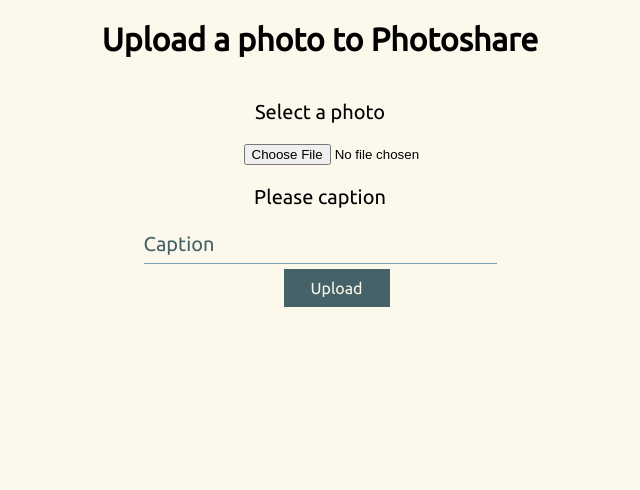
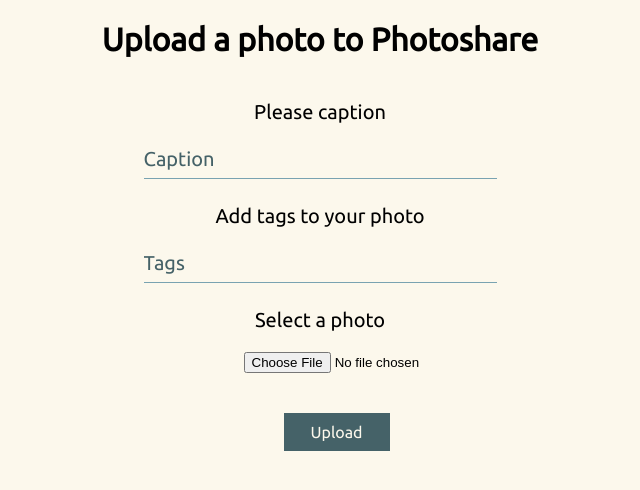
Before and after one commit to Farid-Karimli/Photoshare, a Flask app: page /upload/1 in a window 1280 px wide. Shown: the part 96-586 px from the top of the page, without its empty margins (320-960 px from the left). Run offline with Flask 2, Linux system fonts and the light colour scheme; a user stored in the database is signed in; data comes from the database, SQL or seed files in the repository; both versions use the stored data as it was after the commit; some libraries are stand-ins or nearby versions.

Commit message:
added tag feature

```diff
--- a/RUN_THIS.sql
+++ b/RUN_THIS.sql
@@ -14,6 +14,6 @@ CREATE TABLE likes(
     FOREIGN KEY(photo_id) REFERENCES Pictures(picture_id) ON DELETE CASCADE
 
 );
-
+use photoshare;
 ALTER TABLE ALBUMS
 ALTER COLUMN date_created SET DEFAULT (DATE_FORMAT(NOW(), '%y-%m-%d'));
--- a/app.py
+++ b/app.py
@@ -226,6 +226,21 @@ def getPhotoComments(photo_id,comment_filter=None):
 	print(f'comments: {info_raw}')
 	return info_raw
 
+def getPhotoTags(photo_id):
+	cursor = conn.cursor()
+	cursor.execute(f'''SELECT * FROM has_tag H
+					   CROSS JOIN Tags T
+					   ON H.tag_id = T.tag_id
+					   WHERE picture_id = {photo_id}; ''')
+	tags_raw = cursor.fetchall()
+	tags = []
+	if(tags_raw):
+		for t in tags_raw:
+			tags.append((t[0],t[3]))
+	return tags
+
+
+
 def getUserIdFromEmail(email):
 	cursor = conn.cursor()
 	cursor.execute("SELECT user_id  FROM Users WHERE email = '{0}'".format(email))
@@ -263,13 +278,27 @@ def upload_file(album_id):
 		uid = getUserIdFromEmail(flask_login.current_user.id)
 		imgfile = request.files['photo']
 		caption = request.form.get('caption')
+		tags_raw = request.form.get('tags')
+		tags = tags_raw.split(", ")
 		photo_data =imgfile.read()
 		cursor = conn.cursor()
 		cursor.execute('''INSERT INTO Pictures (imgdata, user_id, caption,album_id) VALUES (%s, %s, %s, %s )''' ,(photo_data,uid, caption,album_id))
+		cursor.execute('''SELECT picture_id FROM Pictures where imgdata  = %s''', photo_data)
+		photo_id = cursor.fetchall()[0][0]
+		print(photo_id)
 		cursor.execute(f"UPDATE Users SET contribution_score = contribution_score+1 WHERE user_id = {uid};")
+		print("HERE")
+		for t in tags:
+			cursor.execute('''SELECT count(*) FROM Tags WHERE text = %s  ''', t)
+			tag_exists = cursor.fetchall()[0][0]
+			if(not tag_exists):
+				cursor.execute('''INSERT INTO Tags SET text = %s ''' , t)
+				conn.commit()
+			cursor.execute('''SELECT tag_id FROM Tags where text = %s''', t)
+			tag_id = cursor.fetchall()[0][0]
+			cursor.execute('''INSERT INTO has_tag (tag_id, picture_id) VALUES (%s, %s) ''' , (tag_id,photo_id))
 		conn.commit()
 		return flask.redirect(flask.url_for('album',id=album_id))
-	#The method is GET so we return a  HTML form to upload the a photo.
 	else:
 		return render_template('upload.html',album_id=album_id)
 #end photo uploading code
@@ -415,7 +444,7 @@ def photo(album_id, photo_id, comment_filter):
 			print('in comment')
 			todays_date = str(datetime.date.today())
 			if(pic_owner == uid):
-				return render_template('photo.html', data=data, album_id=album_id, photo_id=photo_id, base64=base64,comments=getPhotoComments(photo_id),user=uid, dismiss_comment = True)
+				return render_template('photo.html', data=data, album_id=album_id, photo_id=photo_id, base64=base64,comments=getPhotoComments(photo_id),user=uid, dismiss_comment = True, tags = getPhotoTags(photo_id))
 			cursor.execute('''INSERT INTO Comments (text, date_created, picture_id,owner_id) VALUES (%s, %s, %s, %s)''' ,(comment,todays_date, photo_id,uid))
 			cursor.execute('''UPDATE Users SET contribution_score = (contribution_score + 1) WHERE user_id = %s''',(uid))
 			conn.commit()
@@ -428,7 +457,7 @@ def photo(album_id, photo_id, comment_filter):
 		elif like:
 			print('in like')
 			if(pic_owner == uid):
-				return render_template('photo.html', data=data, album_id=album_id, photo_id=photo_id, base64=base64,comments=getPhotoComments(photo_id),user=uid, dismiss_like = True)
+				return render_template('photo.html', data=data, album_id=album_id, photo_id=photo_id, base64=base64,comments=getPhotoComments(photo_id),user=uid, dismiss_like = True, tags = getPhotoTags(photo_id))
 			else:
 				cursor.execute('''SELECT count(*) FROM likes WHERE user_id = %s and photo_id = %s  ''', (uid, photo_id))
 				liked_earlier = cursor.fetchall()[0][0]
@@ -449,12 +478,25 @@ def photo(album_id, photo_id, comment_filter):
 
 			print(f'Filtering... by filter: {comment_query}')
 			return render_template('photo.html', data=data, album_id=album_id, photo_id=photo_id, base64=base64,
-								   comments=getPhotoComments(photo_id, comment_query), user=uid)
+								   comments=getPhotoComments(photo_id, comment_query), user=uid, tags = getPhotoTags(photo_id))
 
 		return flask.redirect(url_for('photo',album_id=album_id,photo_id=photo_id))
+	print(f'Rendering, comment_filter={comment_filter}')
+	print(getPhotoTags(photo_id))
+	return render_template('photo.html', data=data,album_id=album_id,photo_id=photo_id,base64=base64,comments=getPhotoComments(photo_id,comment_filter),user=uid, tags = getPhotoTags(photo_id))
 
-	print(f'Rendering, comment_filter={comment_filter}')
-	return render_template('photo.html', data=data,album_id=album_id,photo_id=photo_id,base64=base64,comments=getPhotoComments(photo_id,comment_filter),user=uid)
+@app.route("/tags/<tag_id>",methods=['GET'])
+def photosWithTag(tag_id):
+	cursor = conn.cursor()
+	cursor.execute(f'''SELECT * FROM has_tag H
+					   CROSS JOIN Pictures P
+					   ON P.picture_id = H.picture_id
+					   WHERE tag_id = {tag_id}; ''')
+	photos = cursor.fetchall()
+	cursor.execute('''SELECT text FROM Tags where tag_id = %s''', tag_id)
+	tag_txt = cursor.fetchall()[0][0]
+	return render_template("tag.html", photos = photos, base64=base64, tag_txt = tag_txt)
+
 
 @app.route("/profile/upload",methods=['GET','POST'])
 @flask_login.login_required
@@ -510,7 +552,12 @@ def explore():
 						CROSS JOIN Users
 						ON Albums.owner = Users.user_id''')
 	albums = cursor.fetchall()
-	return render_template('explore.html',albums=albums,base64=base64)
+
+	cursor.execute(f'''SELECT T.tag_id, T.text  FROM has_tag H
+					   CROSS JOIN Tags T
+					   ON H.tag_id = T.tag_id; ''')
+	tags = cursor.fetchall()
+	return render_template('explore.html',albums=albums,base64=base64, tags = tags)
 
 
 @app.route('/')
--- a/templates/upload.html
+++ b/templates/upload.html
@@ -19,6 +19,7 @@
             border: 2px solid #456268;
             margin-left: 140px;
             margin-right: 100px;
+            margin-top: 40px;
         }
 
         input[type="submit"]:hover {
@@ -26,7 +27,7 @@
             color: #456268;
         }
 
-        #caption{
+        input[type="text"]{
             border:none;
             outline: none;
             padding: 5px 5px 8px 0px;
@@ -41,12 +42,12 @@
 
         }
 
-        #caption:hover{
+        input[type="text"]:hover{
             border: solid 1.5px #79A3B1;
         }
 
 
-        #caption::placeholder{
+        input[type="text"]::placeholder{
             font-size: 20px;
             color:#456268;
         }
@@ -90,12 +91,18 @@
             <h1>Upload a photo to Photoshare</h1>
         </div>
             <form method="post" enctype="multipart/form-data" action="/upload/{{ album_id }}" id = "post">
+
+                <p>Please caption</p>
+                <label for="caption"></label>
+                <input type="text" name="caption" required='true' placeholder = "Caption" class = "caption"/><br />
+
+                <p>Add tags to your photo</p>
+                <label for="tags"></label>
+                <input type="text" name="tags" placeholder = "Tags" class = "caption"/><br />
+
                 <p>Select a photo</p>
                 <label for="photo"></label>
                 <input type="file" name="photo" required='true' /><br />
-                <p>Please caption</p>
-                <label for="caption"></label>
-                <input type="text" name="caption" required='true' placeholder = "Caption" id = "caption"/><br />
                 <input type="submit" value="Upload" />
             </form>
     </body>
--- a/templates/upload_album.html
+++ b/templates/upload_album.html
@@ -94,7 +94,7 @@
     <form action='upload-album' method='POST' enctype="multipart/form-data" id="form">
         <p>Enter the name of the album:</p>
         <label for="name"></label>
-        <input type='text' name='name' id='album_name' placeholder='Album name'></input><br/>
+        <input type='text' name='name' id='album_name' required='true' placeholder='Album name'></input><br/>
 
         <p>Select cover image:</p>
         <label for="cover_img"></label>
```
Also changed, not shown: templates/explore.html (+17 -0 lines), templates/photo.html (+26 -1 lines), templates/tag.html (added, +48 -0 lines), schema.sql (line endings or trailing spaces).
